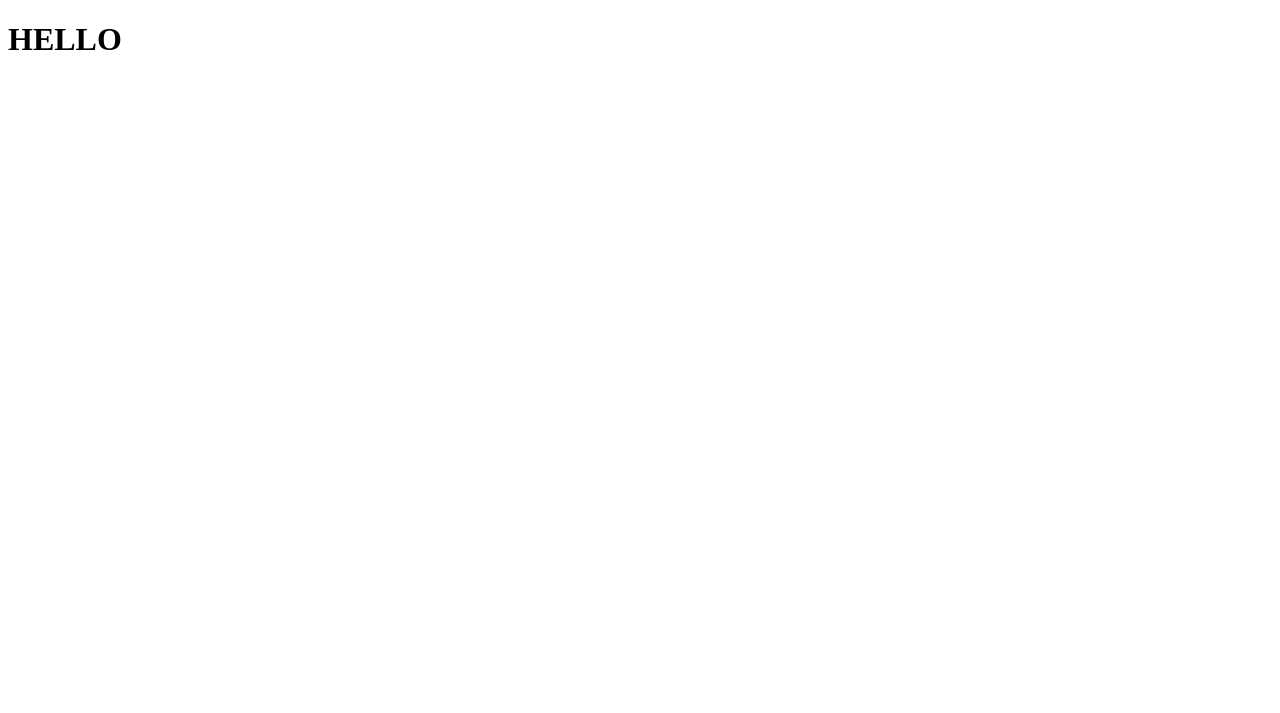
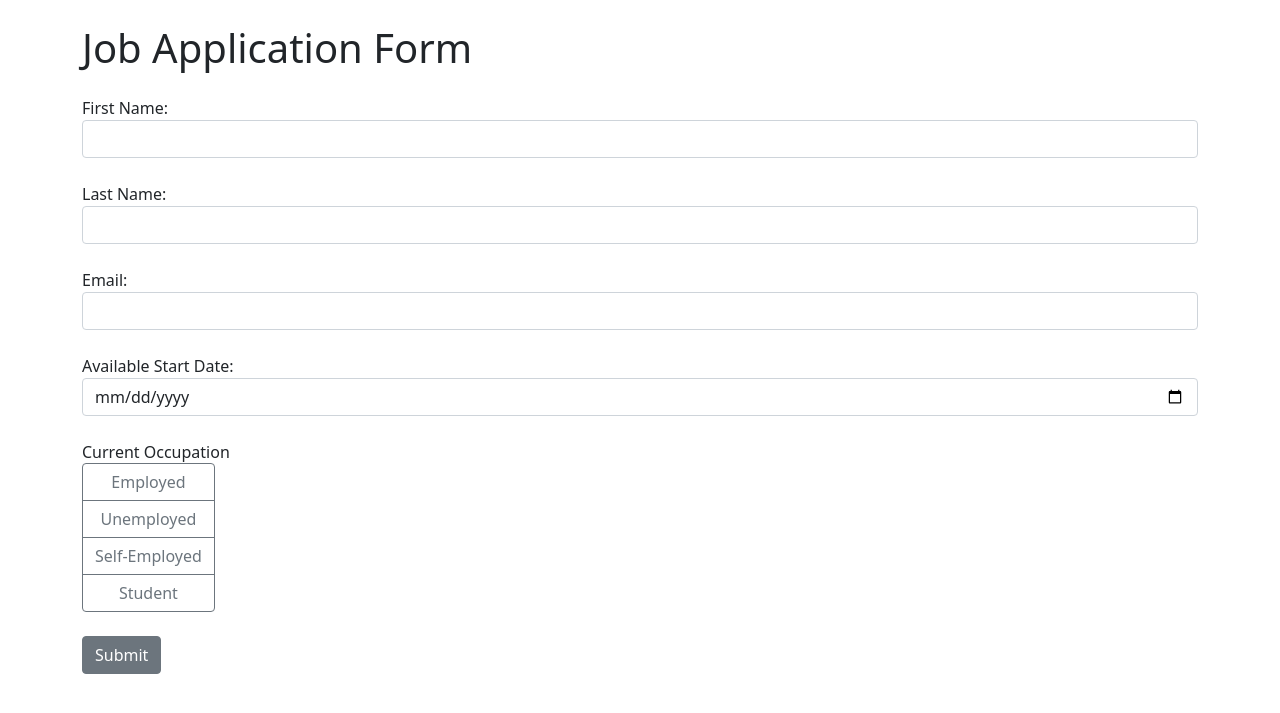
Before and after one commit to Varun12p/App17-Django-form, a Django app: page / in a window 1280 px wide. Before the commit the part shown is almost empty. Shown: the top 713 px of the page. Run offline with Django 5.2, Linux system fonts and the light colour scheme.

Commit message:
Created form model.

```diff
--- a/job_application/templates/index.html
+++ b/job_application/templates/index.html
@@ -1,10 +1,63 @@
 <!DOCTYPE html>
 <html lang="en">
-<head>
-    <meta charset="UTF-8">
-    <title>Job Application</title>
-</head>
-<body>
-    <h1>HELLO</h1>
-</body>
+    <head>
+        <meta charset="UTF-8">
+        <meta name="viewport" content="width=device-width", initial-scale="1", shrink-to-fit="no">
+        <link rel="stylesheet" href="https://cdn.jsdelivr.net/npm/bootstrap@5.1.3/dist/css/bootstrap.min.css">
+        <title>Job Application Form</title>
+    </head>
+    <body>
+        <div class="container">
+            <h1 class="mt-4 mb-4">Job Application Form</h1>
+            <form method="POST">
+                {% csrf_token %}
+                <div class="form-group mb-4">
+                    <label for="first_name">First Name:</label>
+                    <input class="form-control" type="text" id="first_name" name="first_name" required>
+                </div>
+                <div class="form-group mb-4">
+                    <label for="last_name">Last Name:</label>
+                    <input class="form-control" type="text" id="last_name" name="last_name" required>
+                </div>
+                <div class="form-group mb-4">
+                    <label for="email">Email:</label>
+                    <input class="form-control" type="email" id="email" name="email" required>
+                </div>
+                <div class="form-group mb-4">
+                    <label for="date">Available Start Date:</label>
+                    <input class="form-control" type="date" id="date" name="date" required>
+                </div>
+                <div class="form-group mb-4">
+                    <label> Current Occupation</label>
+                    <br>
+                    <div class="btn-group-vertical" id="occupation">
+                        <input class="btn-check form-control" type="radio" id="employed" name="occupation" value="employed" required>
+                        <label class="btn btn-outline-secondary" for="employed">Employed </label>
+
+                        <input class="btn-check form-control" type="radio" id="unemployed" name="occupation" value="unemployed" required>
+                        <label class="btn btn-outline-secondary" for="unemployed">Unemployed </label>
+
+                        <input class="btn-check form-control" type="radio" id="self-employed" name="occupation" value="self-employed" required>
+                        <label class="btn btn-outline-secondary" for="self-employed">Self-Employed </label>
+
+                        <input class="btn-check form-control" type="radio" id="student" name="occupation" value="student" required>
+                        <label class="btn btn-outline-secondary" for="student">Student </label>
+                    </div>
+                </div>
+                <button class="btn btn-secondary mb-4" type="submit">Submit</button>
+
+                {% if messages %}
+                <div class="alert alert-success">
+                    {% for message in messages %}
+                        {{message}}
+                    {% endfor %}
+
+                </div>
+                {% endif %}
+
+            </form>
+        </div>
+        <script src="https://code.jquery.com/jquery-3.6.0.min.js"></script>
+        <script src="https://cdn.jsdelivr.net/npm/bootstrap@5.1.3/dist/js/bootstrap.min.js"></script>
+    </body>
 </html>
--- a/job_application/views.py
+++ b/job_application/views.py
@@ -1,5 +1,14 @@
 from django.shortcuts import render
+from job_application.forms import ApplicationForm
 
 
 def index(request):
+    if request.method == "POST":
+        form = ApplicationForm(request.POST)
+        if form.is_valid():
+            first_name = form.cleaned_data["first_name"]
+            last_name = form.cleaned_data["last_name"]
+            email = form.cleaned_data["email"]
+            date = form.cleaned_data["date"]
+            occupation = form.cleaned_data["occupation"]
     return render(request,"index.html")
```
Also changed, not shown: job_application/forms.py (added, +9 -0 lines).
